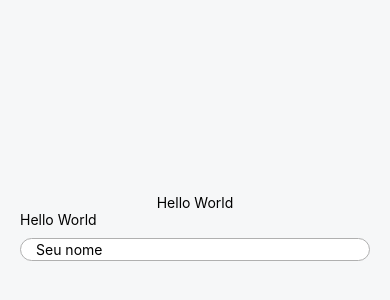
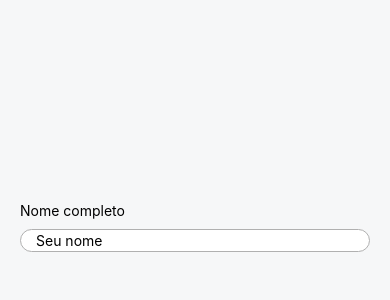
Before and after one commit to fllaviacorreia/safe-key, a React Native app: screen / in a window 390 px wide. Shown: the part 190-490 px from the top of the page. Built offline with nearby package versions, Linux system fonts and the light colour scheme.

Commit message:
include fonts

```diff
--- a/App.tsx
+++ b/App.tsx
@@ -1,13 +1,30 @@
 import { StatusBar } from 'expo-status-bar';
+import { useEffect } from 'react';
+import { useFonts } from 'expo-font';
+import * as SplashScreen from 'expo-splash-screen';
 import { StyleSheet, Text, View } from 'react-native';
 import Input from './src/components/inputs/input';
 import { theme } from './theme';
 
 export default function App() {
+  const [loaded, error] = useFonts({
+    'Title': require('./assets/fonts/Title.ttf'),
+    'Text': require('./assets/fonts/Text.ttf'),
+  });
+
+  useEffect(() => {
+    if (loaded || error) {
+      SplashScreen.hideAsync();
+    }
+  }, [loaded, error]);
+
+  if (!loaded && !error) {
+    return null;
+  }
+
   return (
     <View style={styles.container}>
-      <Text>Hello World</Text>
-      <Input title="Hello World" placeholder='Seu nome'/>
+      <Input title="Nome completo" placeholder='Seu nome'/>
       <StatusBar style="auto" />
     </View>
   );
```
